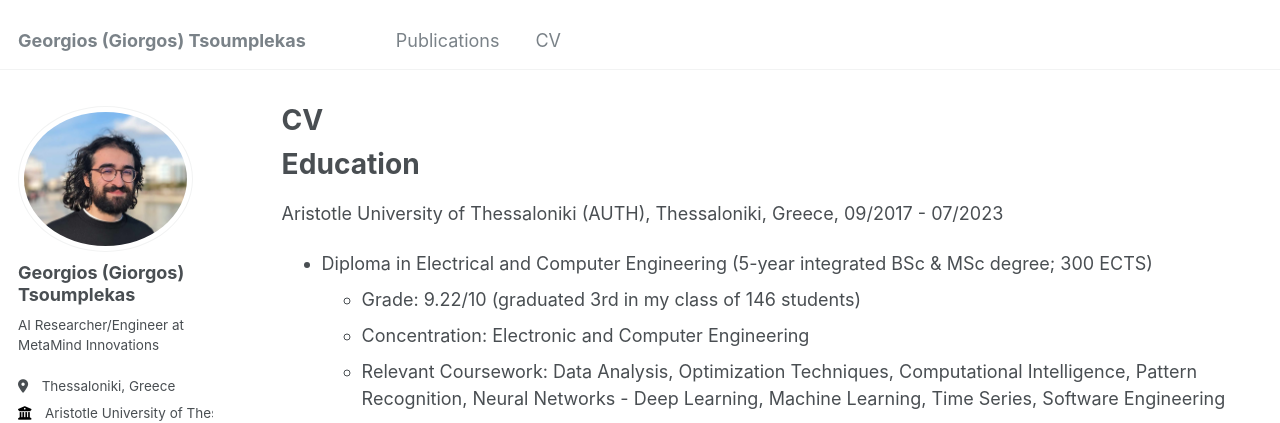
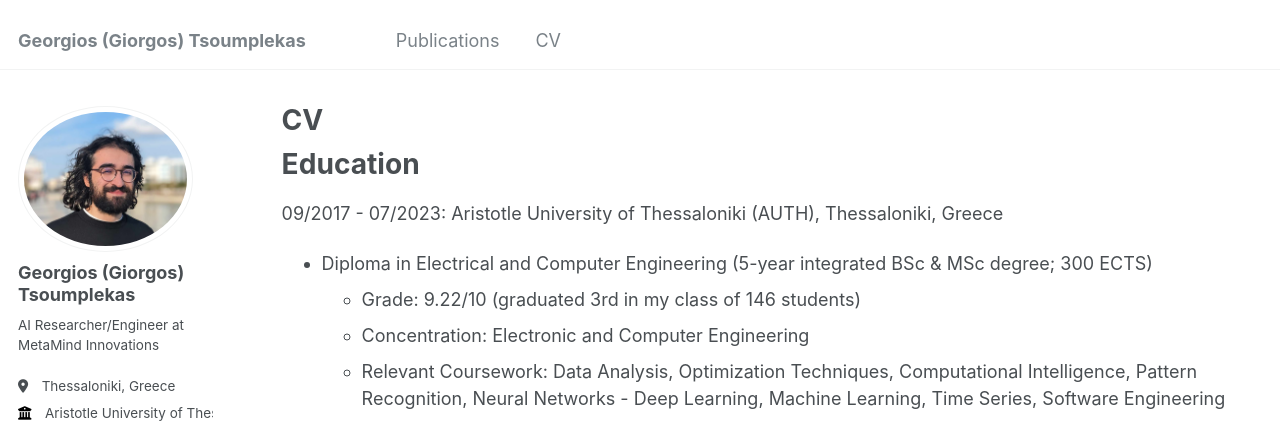
Before and after one commit to GeorgeTsoumplekas/GeorgeTsoumplekas.github.io, a Jekyll site: the page built from _pages/cv.md, in a window 1280 px wide and 900 px high. Shown: the top 423 px of the window. Built offline with Jekyll 4.4.1, drawn with Linux system fonts in a browser that asks for light colours; some web fonts are replaced.

Commit message:
Update cv.md

```diff
--- a/_pages/cv.md
+++ b/_pages/cv.md
@@ -11,7 +11,7 @@ redirect_from:
 
 Education
 ======
-Aristotle University of Thessaloniki (AUTH), Thessaloniki, Greece, 09/2017 - 07/2023
+09/2017 - 07/2023: Aristotle University of Thessaloniki (AUTH), Thessaloniki, Greece
 * Diploma in Electrical and Computer Engineering (5-year integrated BSc & MSc degree; 300 ECTS)
   * Grade: 9.22/10 (graduated 3rd in my class of 146 students)
   * Concentration: Electronic and Computer Engineering
```
